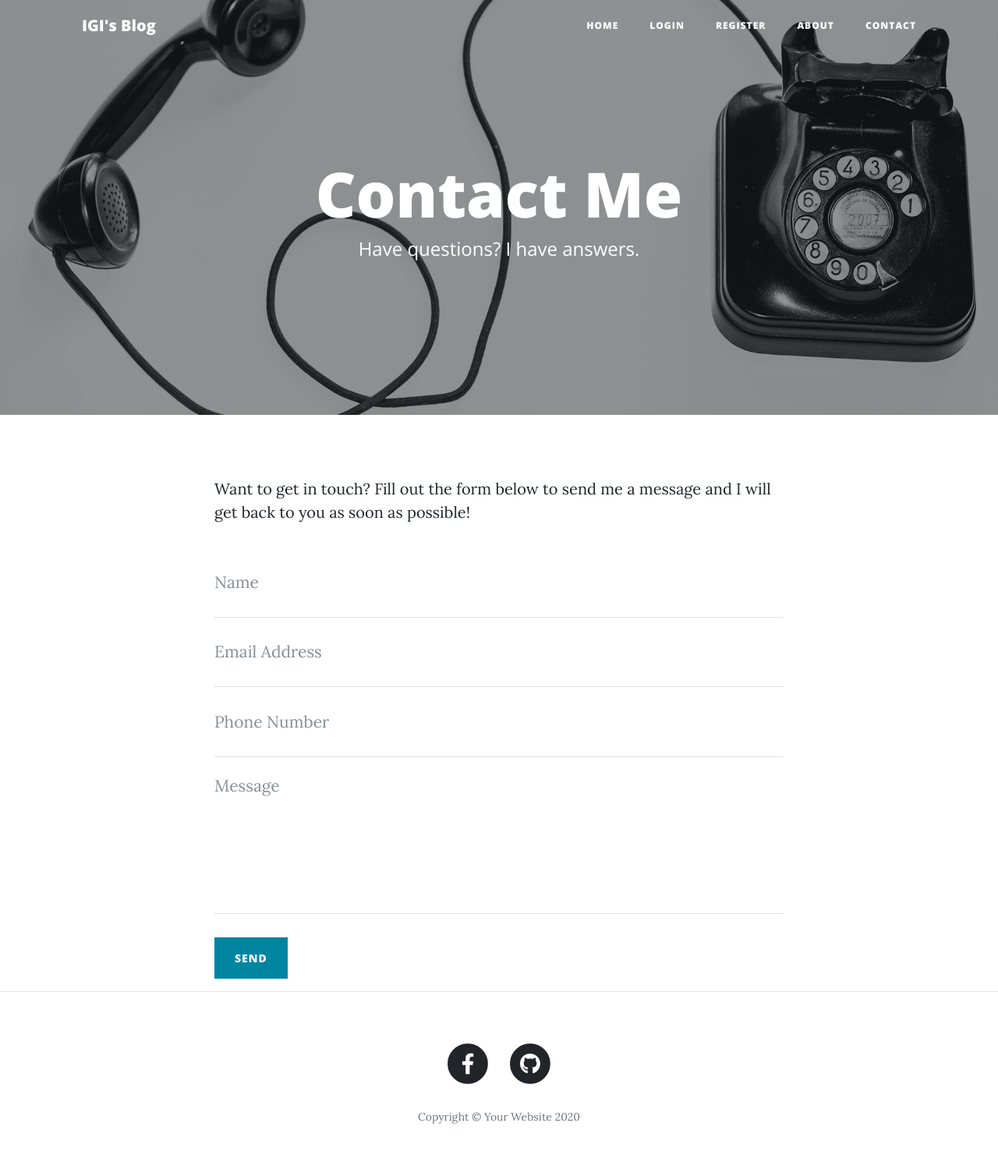
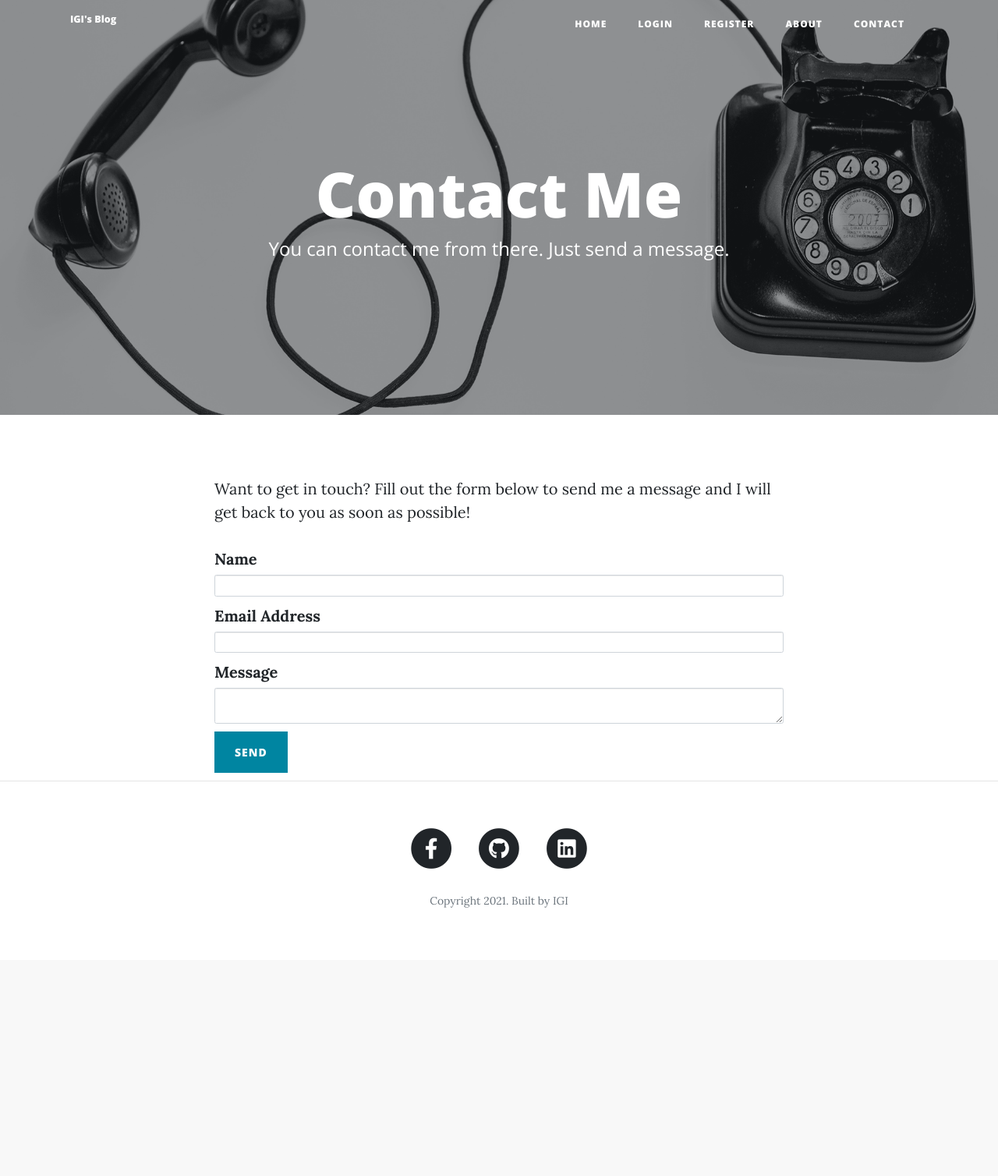
Before and after one commit to IamIGI/Blog_website_sql_flask, a Flask app: page /contact in a window 1280 px wide. Shown: the whole page at 78% size. After the commit the page ends 1164 px from the top, so only its background shows below. Run offline with Flask 2, Linux system fonts and the light colour scheme; some libraries are stand-ins or nearby versions.

Commit message:
Authentication, send_emial, linkedin_link
Now NO log in users can see posts, send emails.
Added new link to linkedin site

```diff
--- a/forms.py
+++ b/forms.py
@@ -28,3 +28,10 @@
 class CommentForm(FlaskForm):
     comment_text = CKEditorField("Comment", validators=[DataRequired()])
     submit = SubmitField("Submit Comment")
+
+#ContactForm
+class ContactForm(FlaskForm):
+    name = StringField("Name", validators=[DataRequired()])
+    email = StringField("Email Address", validators=[DataRequired(), Email()])
+    message = CKEditorField("Message", validators=[DataRequired()])
+    submit = SubmitField("Send")
--- a/main.py
+++ b/main.py
@@ -1,12 +1,13 @@
 from flask import Flask, render_template, redirect, url_for, flash
 from flask_bootstrap import Bootstrap
 from flask_ckeditor import CKEditor
-from datetime import date
+from datetime import date, datetime
 from werkzeug.security import generate_password_hash, check_password_hash
 from flask_sqlalchemy import SQLAlchemy
 from sqlalchemy.orm import relationship
 from flask_login import UserMixin, login_user, LoginManager, login_required, current_user, logout_user
-from forms import CreatePostForm, RegisterForm, LoginForm, CommentForm
+from forms import CreatePostForm, RegisterForm, LoginForm, CommentForm, ContactForm
+from send_email import Send_Email
 import os
 
 
@@ -23,6 +24,8 @@
 #Authentication:
 login_manager = LoginManager()
 login_manager.init_app(app)
+
+
 
 @login_manager.user_loader
 def load_user(user_id):
@@ -91,7 +94,7 @@
         id = ""
 
     return render_template("index.html", all_posts=posts, logged_in=current_user.is_authenticated, user_name=user_name,
-                            id=id)
+                            id=id, currentYear=datetime.now().year)
 
 
 @app.route('/register', methods=['GET', 'POST'])
@@ -128,10 +131,11 @@
 
             login_user(new_user)
 
-            return redirect(url_for("get_all_posts", logged_in=current_user.is_authenticated, user_name=current_user.name))
+            return redirect(url_for("get_all_posts", logged_in=current_user.is_authenticated, user_name=current_user.name
+                                    , currentYear=datetime.now().year))
 
 
-    return render_template("register.html", form=form)
+    return render_template("register.html", form=form, currentYear=datetime.now().year)
 
 
 @app.route('/login', methods=['GET', 'POST'])
@@ -143,19 +147,20 @@
         # Check data, and password hash against written password hash
         if user_data is None:
             error = "We don't have this E-mail in our database"
-            return render_template("login.html", form=form, error=error)
+            return render_template("login.html", form=form, error=error, currentYear=datetime.now().year)
         else:
             # print(f"Database password: {user_data.password} \n Given password: {login_password}")
             if not check_password_hash(pwhash=user_data.password, password=form.password.data):
                 error = "Give password don't match to given email accounts"
-                return render_template("login.html", form=form, error=error, )
+                return render_template("login.html", form=form, error=error, currentYear=datetime.now().year )
             else:
 
                 login_user(user_data)
 
-                return redirect(url_for('get_all_posts', logged_in=current_user.is_authenticated, user_name = current_user.name))
+                return redirect(url_for('get_all_posts', logged_in=current_user.is_authenticated, user_name = current_user.name
+                                        , currentYear=datetime.now().year))
 
-    return render_template("login.html", form=form,)
+    return render_template("login.html", form=form, currentYear=datetime.now().year)
 
 
 @app.route('/logout')
@@ -167,7 +172,14 @@
 @app.route("/post/<int:post_id>", methods=['GET', 'POST'])
 def show_post(post_id):
     form = CommentForm()
-    user_name = current_user.name
+
+    logged_in = current_user.is_authenticated
+    if logged_in:
+        user_name = current_user.name
+    else:
+        user_name = ""
+
+    # user_name = current_user.name
     requested_post = BlogPost.query.get(post_id)
     if form.validate_on_submit():
 
@@ -188,7 +200,7 @@
         # # return render_template("post.html", post=requested_post, current_user=current_user, form=form)
 
     return render_template("post.html", post=requested_post, current_user=current_user, form=form,
-                           logged_in=current_user.is_authenticated, user_name=user_name)
+                           logged_in=current_user.is_authenticated, user_name=user_name, currentYear=datetime.now().year)
 
 
 @app.route("/about")
@@ -199,17 +211,31 @@
     else:
         user_name = ""
 
-    return render_template("about.html", logged_in=current_user.is_authenticated, user_name = user_name)
+    return render_template("about.html", logged_in=current_user.is_authenticated, user_name = user_name
+                           , currentYear=datetime.now().year)
 
 
-@app.route("/contact")
+@app.route("/contact", methods=['GET', 'POST'])
 def contact():
     logged_in = current_user.is_authenticated
     if logged_in:
         user_name = current_user.name
     else:
         user_name = ""
-    return render_template("contact.html", logged_in=current_user.is_authenticated, user_name =  user_name)
+
+    form = ContactForm()
+    if form.validate_on_submit():
+        print(f"{form.name.data} \n"
+              f"{form.email.data} \n"
+              f"{form.message.data} \n")
+        Send_Email( msg_name=form.name.data,
+                    msg_email=form.email.data,
+                    msg_message=form.message.data)
+        flash("Thank you for your message")
+        return redirect(url_for("contact"))
+
+    return render_template("contact.html", logged_in=current_user.is_authenticated, user_name=user_name
+                           , currentYear=datetime.now().year, form=form)
 
 
 @app.route("/new-post", methods=['GET', 'POST'])
@@ -230,7 +256,8 @@
 
         return redirect(url_for("get_all_posts"))
 
-    return render_template("make-post.html", form=form, logged_in=current_user.is_authenticated, user_name = current_user.name)
+    return render_template("make-post.html", form=form, logged_in=current_user.is_authenticated,
+                           user_name=current_user.name, currentYear=datetime.now().year)
 
 
 @app.route("/edit-post/<int:post_id>", methods=['GET', 'POST'])
@@ -251,7 +278,8 @@
         db.session.commit()
         return redirect(url_for("show_post", post_id=post.id, logged_in=current_user.is_authenticated, user_name = current_user.name))
 
-    return render_template("make-post.html", form=edit_form, logged_in=current_user.is_authenticated, user_name = current_user.name)
+    return render_template("make-post.html", form=edit_form, logged_in=current_user.is_authenticated, user_name = current_user.name
+                           , currentYear=datetime.now().year)
 
 
 @app.route("/delete/<int:post_id>")
--- a/templates/contact.html
+++ b/templates/contact.html
@@ -1,5 +1,8 @@
+{% extends 'bootstrap/base.html' %}
+{% import "bootstrap/wtf.html" as wtf %}
+
+{% block content %}
 {% include "header.html" %}
-
   <!-- Page Header -->
   <header class="masthead" style="background-image: url('{{ url_for('static', filename='img/contact-bg.jpg')}}')">
     <div class="overlay"></div>
@@ -8,7 +11,7 @@
         <div class="col-lg-8 col-md-10 mx-auto">
           <div class="page-heading">
             <h1>Contact Me</h1>
-            <span class="subheading">Have questions? I have answers.</span>
+            <span class="subheading">You can contact me from there. Just send a message.</span>
           </div>
         </div>
       </div>
@@ -19,47 +22,23 @@
   <div class="container">
     <div class="row">
       <div class="col-lg-8 col-md-10 mx-auto">
+        {% with messages = get_flashed_messages() %}
+          {% if messages %}
+            {% for message in messages %}
+              {{ message }}
+            {% endfor %}
+          {% endif %}
+        {% endwith %}
+
         <p>Want to get in touch? Fill out the form below to send me a message and I will get back to you as soon as possible!</p>
-        <!-- Contact Form - Enter your email address on line 19 of the mail/contact_me.php file to make this form work. -->
-        <!-- WARNING: Some web hosts do not allow emails to be sent through forms to common mail hosts like Gmail or Yahoo. It's recommended that you use a private domain email address! -->
-        <!-- To use the contact form, your site must be on a live web host with PHP! The form will not work locally! -->
-        <form name="sentMessage" id="contactForm" novalidate>
-          <div class="control-group">
-            <div class="form-group floating-label-form-group controls">
-              <label>Name</label>
-              <input type="text" class="form-control" placeholder="Name" id="name" required data-validation-required-message="Please enter your name.">
-              <p class="help-block text-danger"></p>
-            </div>
-          </div>
-          <div class="control-group">
-            <div class="form-group floating-label-form-group controls">
-              <label>Email Address</label>
-              <input type="email" class="form-control" placeholder="Email Address" id="email" required data-validation-required-message="Please enter your email address.">
-              <p class="help-block text-danger"></p>
-            </div>
-          </div>
-          <div class="control-group">
-            <div class="form-group col-xs-12 floating-label-form-group controls">
-              <label>Phone Number</label>
-              <input type="tel" class="form-control" placeholder="Phone Number" id="phone" required data-validation-required-message="Please enter your phone number.">
-              <p class="help-block text-danger"></p>
-            </div>
-          </div>
-          <div class="control-group">
-            <div class="form-group floating-label-form-group controls">
-              <label>Message</label>
-              <textarea rows="5" class="form-control" placeholder="Message" id="message" required data-validation-required-message="Please enter a message."></textarea>
-              <p class="help-block text-danger"></p>
-            </div>
-          </div>
-          <br>
-          <div id="success"></div>
-          <button type="submit" class="btn btn-primary" id="sendMessageButton">Send</button>
-        </form>
+        {{ ckeditor.load() }}
+        {{ ckeditor.config(name='body') }}
+        {{ wtf.quick_form(form, novalidate=True, button_map={"submit": "primary"}) }}
       </div>
     </div>
   </div>
 
   <hr>
 
-  {% include "footer.html" %}
+{% include "footer.html" %}
+{% endblock %}
--- a/templates/footer.html
+++ b/templates/footer.html
@@ -20,8 +20,16 @@
                 </span>
               </a>
             </li>
+            <li class="list-inline-item">
+              <a href="https://www.linkedin.com/in/igor-kłusek-a2ab4b225/">
+                <span class="fa-stack fa-lg">
+                  <i class="fas fa-circle fa-stack-2x"></i>
+                  <i class="fab fa-linkedin fa-stack-1x fa-inverse"></i>
+                </span>
+              </a>
+            </li>
           </ul>
-          <p class="copyright text-muted">Copyright &copy; Your Website 2020</p>
+          <p class="copyright text-muted">Copyright {{ currentYear }}. Built by IGI</p>
         </div>
       </div>
     </div>
--- a/templates/header.html
+++ b/templates/header.html
@@ -22,6 +22,8 @@
   <link href="{{ url_for('static', filename='css/clean-blog.min.css')}}" rel="stylesheet">
   <link href="{{ url_for('static', filename='favicon.ico')}}" rel="icon">
 <!--  <link rel="icon" href="favicon.ico" type="image/x-icon" />-->
+<!--  <link rel="shortcut icon" href="url('{{ url_for('static', filename='img/logo.png')}}" type="image/x-icon" />.-->
+
 </head>
 
 <body>
--- a/templates/index.html
+++ b/templates/index.html
@@ -8,7 +8,7 @@
         <div class="col-lg-8 col-md-10 mx-auto">
           <div class="site-heading">
             <h1>IGI's Blog</h1>
-            <span class="subheading">You need to log in to see posts</span>
+            <span class="subheading">Welcome to my website.</span>
           </div>
         </div>
       </div>
--- a/templates/login.html
+++ b/templates/login.html
@@ -24,7 +24,7 @@
       {% with messages = get_flashed_messages() %}
         {% if messages %}
           {% for message in messages %}
-            {{ message }}
+           <p> {{ message }} </p>
           {% endfor %}
         {% endif %}
       {% endwith %}
```
Also changed, not shown: send_email.py (added, +16 -0 lines), static/img/logo.png (added).
